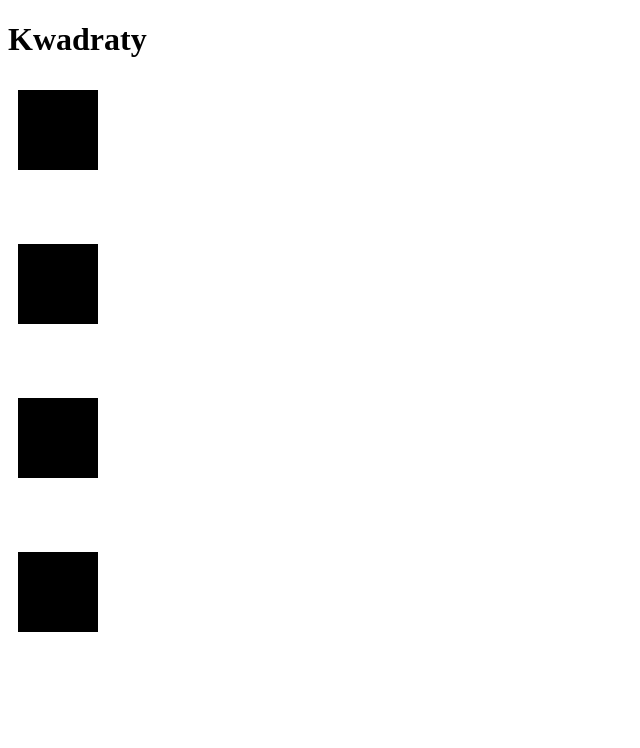
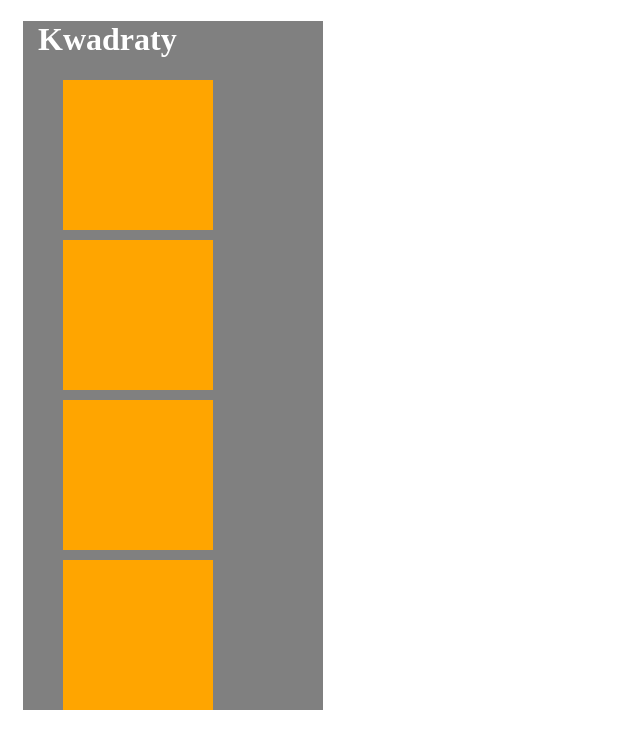
Before and after one commit to tsvubz/git-html-exercise8, a plain HTML site: page index.html in a window 1280 px wide. Shown: the whole page, without its empty margins (0-640 px from the left). Drawn offline with Linux system fonts and the light colour scheme.

Commit message:
add styles

```diff
--- a/index.html
+++ b/index.html
@@ -5,14 +5,15 @@
   <meta http-equiv="X-UA-Compatible" content="IE=edge">
   <meta name="viewport" content="width=device-width, initial-scale=1.0">
   <title>Exercise 8</title>
+  <link rel="stylesheet" href="style.css">
 </head>
 <body>
-  <div>
-    <h1>Kwadraty</h1>
-    <div><svg><rect x="10" y="10" width="80" height="80" /></svg></div>
-    <div><svg><rect x="10" y="10" width="80" height="80" /></svg></div>
-    <div><svg><rect x="10" y="10" width="80" height="80" /></svg></div>
-    <div><svg><rect x="10" y="10" width="80" height="80" /></svg></div>
+  <div class="main">
+    <h1 class="header">Kwadraty</h1>
+    <div class="square"></div>
+    <div class="square"></div>
+    <div class="square"></div>
+    <div class="square"></div>
   </div>
 </body>
 </html>
--- /dev/null
+++ b/style.css
@@ -0,0 +1,17 @@
+.main {
+  background-color: grey;
+  width: 300px;
+  margin-left: 15px;
+}
+.header {
+  color: white;
+  margin-left: 15px;
+}
+.square {
+  width: 150px;
+  height: 150px;
+  background-color: orange;
+  margin-top: 10px;
+  margin-bottom: 10px;
+  margin-left: 40px;
+}
```
